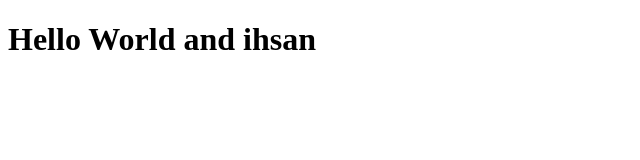
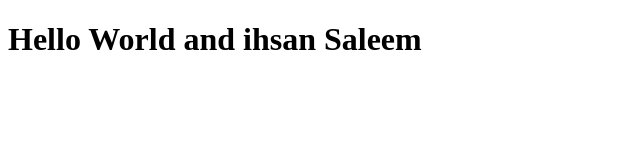
Before and after one commit to ihsansaleem/bootcampclass1, a plain HTML site: page index.html in a window 1280 px wide. Shown: the whole page, without its empty margins (0-640 px from the left). Drawn offline with Linux system fonts and the light colour scheme.

Commit message:
new index.html

```diff
--- a/index.html
+++ b/index.html
@@ -6,6 +6,6 @@
     <title>Document</title>
 </head>
 <body>
-    <h1>Hello World and ihsan</h1>
+    <h1>Hello World and ihsan Saleem</h1>
 </body>
 </html>
```
